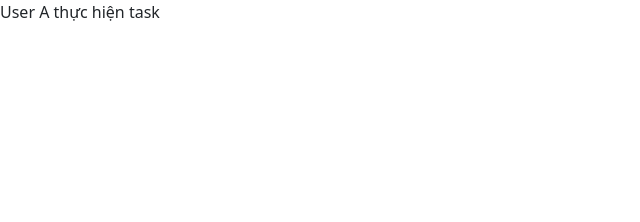
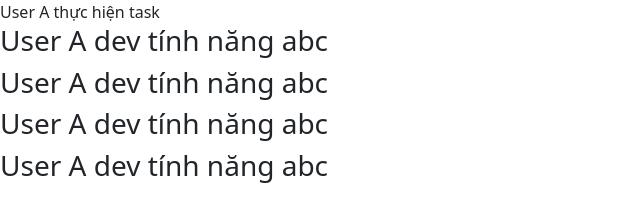
Before and after one commit to trinhhoaithanh/cybersoft_project, a plain HTML site: page devA.html in a window 1280 px wide. Shown: the whole page, without its empty margins (0-640 px from the left). Drawn offline with nearby package versions, Linux system fonts and the light colour scheme.

Commit message:
userA-dev

```diff
--- a/devA.html
+++ b/devA.html
@@ -16,6 +16,11 @@
 <body>
   <div>
     User A thực hiện task
+    <h3>User A dev tính năng abc</h3>
+    <h3>User A dev tính năng abc</h3>
+    <h3>User A dev tính năng abc</h3>
+    <h3>User A dev tính năng abc</h3>
+
   </div>
   <!-- Bootstrap JavaScript Libraries -->
   <script src="https://cdn.jsdelivr.net/npm/@popperjs/core@2.11.5/dist/umd/popper.min.js"
```
